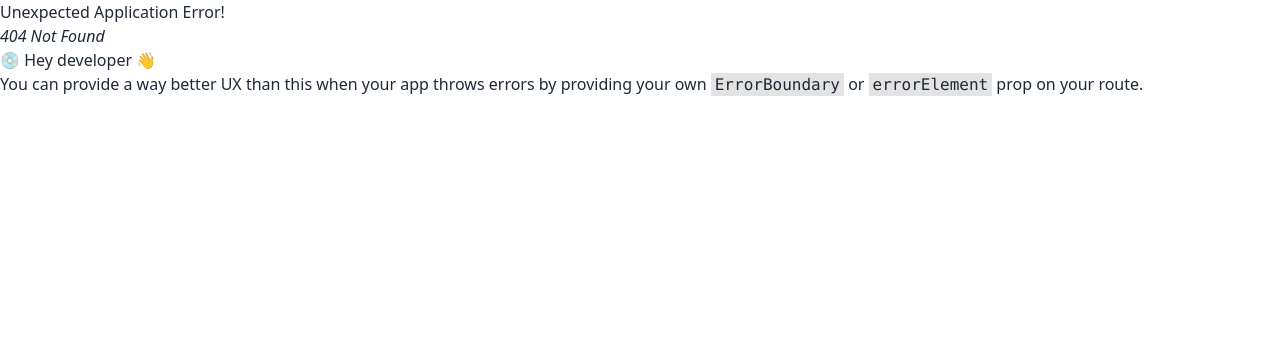
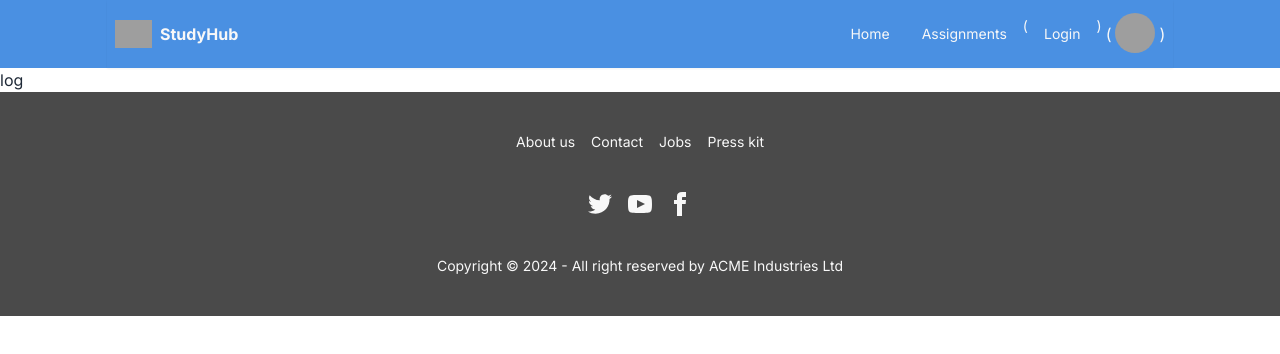
Before and after one commit to MahbubSakib/study-hub-client, a React (Vite) app: page /login in a window 1280 px wide. Before the commit this address had no page. Shown: the top 354 px of the page. Built offline with nearby package versions, Linux system fonts and the light colour scheme; grey boxes are pictures that could not be loaded.

Commit message:
firebase setup

```diff
--- a/package.json
+++ b/package.json
@@ -10,6 +10,7 @@
     "preview": "vite preview"
   },
   "dependencies": {
+    "firebase": "^11.1.0",
     "localforage": "^1.10.0",
     "match-sorter": "^8.0.0",
     "react": "^18.3.1",
--- a/src/components/Navbar.jsx
+++ b/src/components/Navbar.jsx
@@ -1,7 +1,7 @@
 // import { useContext } from 'react'
 // import logo from '../assets/images/logo.png'
 // import { AuthContext } from '../providers/AuthProvider'
-import { Link } from 'react-router-dom'
+import { Link, NavLink } from 'react-router-dom'
 const Navbar = () => {
     //   const { user, logOut } = useContext(AuthContext)
     return (
@@ -16,10 +16,10 @@ const Navbar = () => {
                 <div className='flex-none'>
                     <ul className='menu menu-horizontal px-1'>
                         <li>
-                            <Link to='/'>Home</Link>
+                            <NavLink to='/'>Home</NavLink>
                         </li>
                         <li>
-                            <Link to='/jobs'>All Jobs</Link>
+                            <NavLink to='/assignments'>Assignments</NavLink>
                         </li>
 
                         {/* {!user && (
@@ -54,7 +54,7 @@ const Navbar = () => {
                         </div>
                         <ul
                             tabIndex={0}
-                            className='menu menu-sm dropdown-content mt-3 z-[1] p-2 shadow bg-base-100 rounded-box w-52'
+                            className='menu menu-sm dropdown-content text-[#4A4A4A] mt-3 z-[1] p-2 shadow bg-base-100 rounded-box w-52'
                         >
                             <li>
                                 <Link to='/add-job' className='justify-between'>
--- /dev/null
+++ b/src/firebase/firebase.init.js
@@ -0,0 +1,21 @@
+// Import the functions you need from the SDKs you need
+import { initializeApp } from "firebase/app";
+import { getAuth } from "firebase/auth";
+// TODO: Add SDKs for Firebase products that you want to use
+// https://firebase.google.com/docs/web/setup#available-libraries
+
+// Your web app's Firebase configuration
+const firebaseConfig = {
+    apiKey: import.meta.env.VITE_FIREBASE_API_KEY,
+    authDomain: import.meta.env.VITE_FIREBASE_AUTH_DOMAIN,
+    projectId: import.meta.env.VITE_FIREBASE_PROJECT_ID,
+    storageBucket: import.meta.env.VITE_FIREBASE_STORAGE_BUCKET,
+    messagingSenderId: import.meta.env.VITE_FIREBASE_MESSAGING_SENDER_ID,
+    appId: import.meta.env.VITE_FIREBASE_APP_ID,
+};
+
+// Initialize Firebase
+const app = initializeApp(firebaseConfig);
+const auth = getAuth(app);
+
+export default auth;
--- a/src/index.css
+++ b/src/index.css
@@ -1,3 +1,5 @@
+@import url('https://fonts.googleapis.com/css2?family=Inter:ital,opsz,wght@0,14..32,100..900;1,14..32,100..900&display=swap');
+
 @tailwind base;
 @tailwind components;
 @tailwind utilities;
--- a/src/layouts/MainLayout.jsx
+++ b/src/layouts/MainLayout.jsx
@@ -4,7 +4,7 @@ import Footer from '../components/Footer';
 
 const MainLayout = () => {
     return (
-        <div>
+        <div className='font-inter'>
             <Navbar></Navbar>
             <Outlet></Outlet>
             <Footer></Footer>
--- /dev/null
+++ b/src/pages/Login/Login.jsx
@@ -0,0 +1,11 @@
+import React from 'react';
+
+const Login = () => {
+    return (
+        <div>
+            log
+        </div>
+    );
+};
+
+export default Login;
--- a/tailwind.config.js
+++ b/tailwind.config.js
@@ -5,7 +5,11 @@ export default {
     "./src/**/*.{js,ts,jsx,tsx}",
   ],
   theme: {
-    extend: {},
+    extend: {
+      fontFamily: {
+        inter: ['Inter', 'sans-serif'],
+      },
+    },
   },
   plugins: [
     require('daisyui'),
```
Also changed, not shown: src/router/Router.jsx (+10 -0 lines), 2 other files (tests, documents, lock files or other folders).
